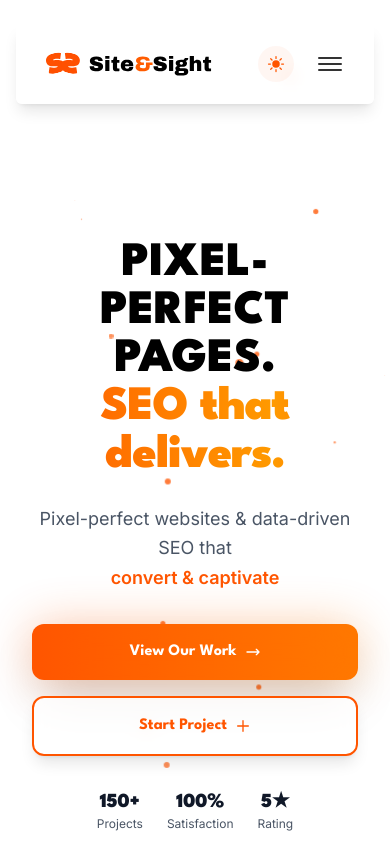
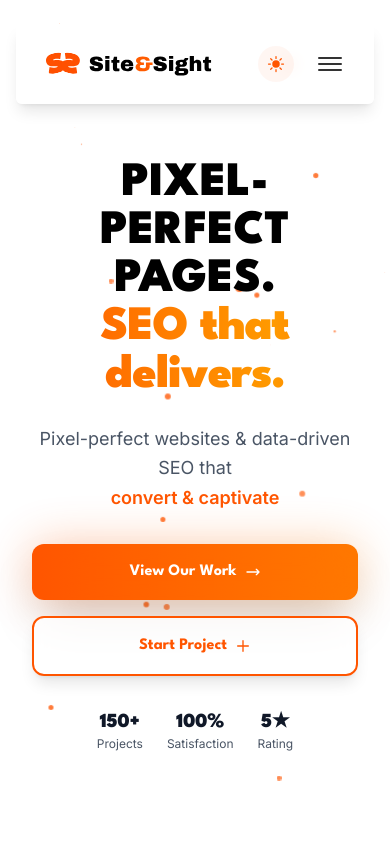
Before and after one commit to daniellambert95/sight-and-sight, a Next.js app: page / in a window 390 px wide. Shown: the top 843 px of the page. Built offline with nearby package versions, Linux system fonts and the light colour scheme.

Commit message:
Update HeroSection.tsx

```diff
--- a/src/app/components/HeroSection.tsx
+++ b/src/app/components/HeroSection.tsx
@@ -26,7 +26,7 @@ export default function HeroSection() {
   return (
     <section
       ref={heroRef}
-      className="relative min-h-[120vh] md:min-h-screen overflow-hidden"
+      className="relative min-h-screen md:min-h-screen overflow-hidden"
     >
 
       {/* Floating particles */}
@@ -39,7 +39,7 @@ export default function HeroSection() {
         className="z-[1]"
       />
 
-      <div className="relative z-20 max-w-7xl mx-auto px-8 md:px-16 w-full flex items-center justify-center pt-60 md:pt-72 pb-20 lg:py-0 lg:min-h-screen">
+      <div className="relative z-20 max-w-7xl mx-auto px-8 md:px-16 w-full flex items-center justify-center pt-40 md:pt-72 pb-20 lg:py-0 lg:min-h-screen">
         {/* Content Column - Centered */}
         <motion.div
           className="w-full max-w-4xl text-center"
```
